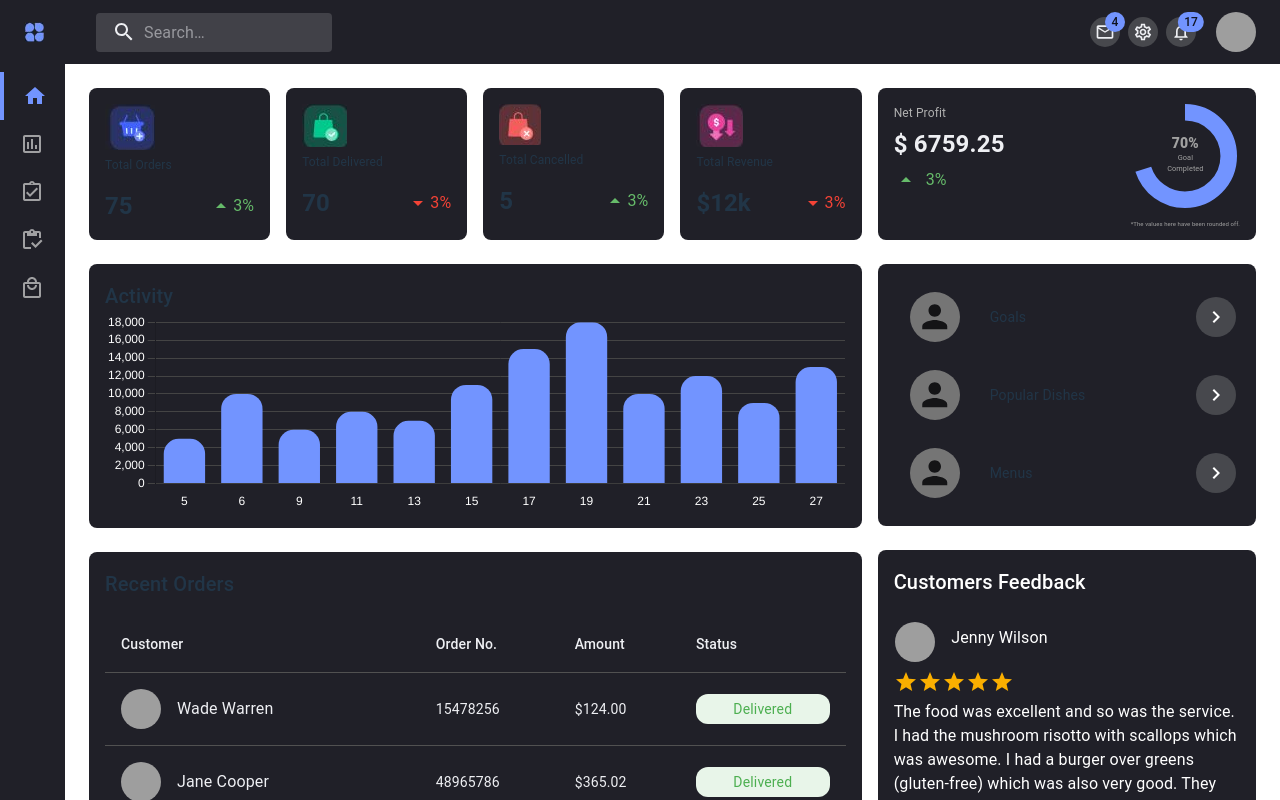
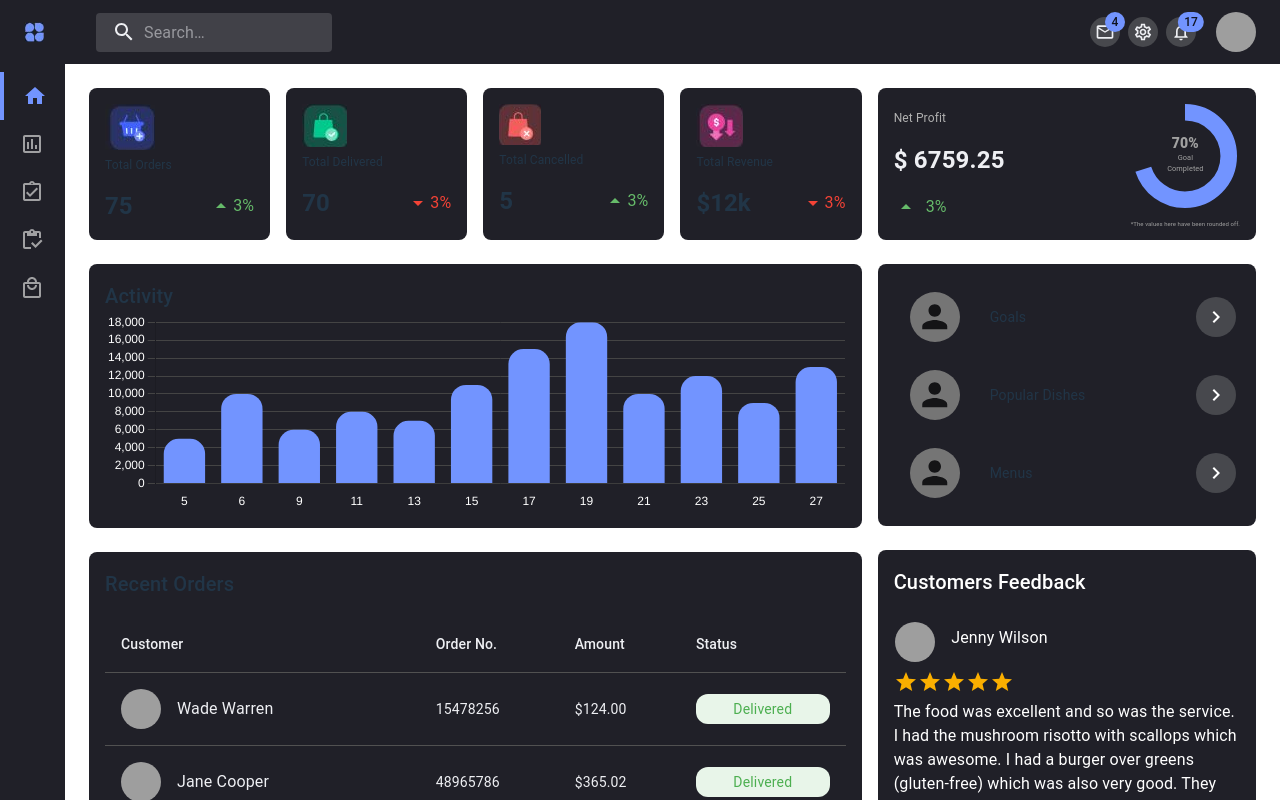
Before and after one commit to NirupanJoe/web-template-dashboard, a React (Vite) app: page /dashboard in a window 1280 px wide. Shown: the top 800 px of the page. Built offline with nearby package versions, Linux system fonts and the light colour scheme; grey boxes are pictures that could not be loaded.

Commit message:
Fixed the alignment in NetProfitSection.

```diff
--- a/src/components/NetProfitSection.jsx
+++ b/src/components/NetProfitSection.jsx
@@ -5,7 +5,7 @@ import { Box, CircularProgress, Stack, Typography } from '@mui/material'
 const NetProfitSection = () => {
   return (
     <Box display={'flex'} justifyContent={'space-between'} borderRadius={2} sx={{ p: 2, mb: 2, backgroundColor: '#202028', height: '120px' }}>
-      <Box>
+      <Box display={'flex'} flexDirection={'column'} justifyContent={'space-around'}>
         <Typography mb={1} fontSize={12} color="#b0b0b0">Net Profit</Typography>
         <Typography fontSize={"1.5rem"} fontWeight={700} variant='h4' color="textPrimary" gutterBottom>$ 6759.25</Typography>
         <Stack direction="row" alignItems="center" spacing={1}>
```
